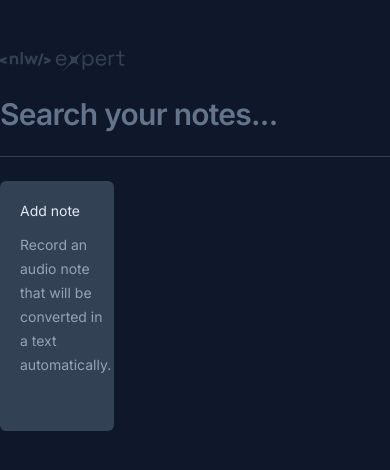
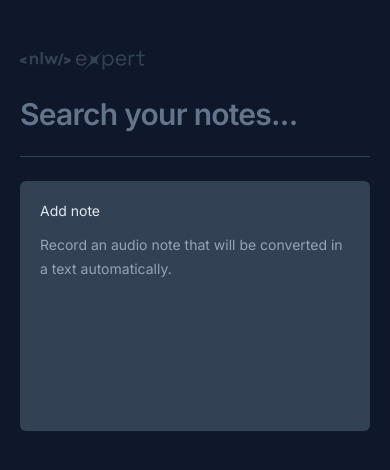
Before and after one commit to celiovjunior/notes-app, a React (Vite) app: page / in a window 390 px wide. Shown: the top 470 px of the page. Built offline with nearby package versions, Linux system fonts and the light colour scheme.

Commit message:
feat: working in responsivity, used iphone 12 shape

```diff
--- a/src/App.tsx
+++ b/src/App.tsx
@@ -43,7 +43,7 @@
     : notes
 
   return (
-    <div className='mx-auto max-w-6xl my-12 space-y-6'>
+    <div className='mx-auto max-w-6xl my-12 space-y-6 px-5'>
       <img src={logo} alt="Next level week event logo" />
 
       <form className='w-full'>
@@ -57,7 +57,7 @@
 
       <div className='h-px bg-slate-700' />
 
-      <div className='grid grid-cols-3 gap-6 auto-rows-[250px]'>
+      <div className='grid grid-cols-1 lg:grid-cols-3 gap-6 auto-rows-[250px]'>
 
         <NewNoteCard onNoteCreated={onNoteCreated} />
 
--- a/src/components/NewNoteCard.tsx
+++ b/src/components/NewNoteCard.tsx
@@ -92,7 +92,7 @@
 
       <Dialog.Portal>
         <Dialog.Overlay className='inset-0 fixed bg-black/60' />
-        <Dialog.Content className='fixed overflow-hidden left-1/2 top-1/2 -translate-x-1/2 -translate-y-1/2 max-w-[640px] w-full h-[60vh] bg-slate-700 rounded-md flex flex-col outline-none'>
+        <Dialog.Content className='fixed overflow-hidden inset-0 md:inset-auto md:left-1/2 md:top-1/2 md:-translate-x-1/2 md:-translate-y-1/2 md:max-w-[640px] w-full md:h-[60vh] bg-slate-700 md:rounded-md flex flex-col outline-none'>
 
           <Dialog.Close className='absolute right-0 top-0 bg-slate-800 p-1.5 text-slate-400 hover:text-slate-100'>
             <X className='w-5 h-5' />
--- a/src/components/NoteCard.tsx
+++ b/src/components/NoteCard.tsx
@@ -23,7 +23,7 @@
 
       <Dialog.Portal>
         <Dialog.Overlay className='inset-0 fixed bg-black/60' />
-        <Dialog.Content className='fixed overflow-hidden left-1/2 top-1/2 -translate-x-1/2 -translate-y-1/2 max-w-[640px] w-full h-[60vh] bg-slate-700 rounded-md flex flex-col outline-none'>
+        <Dialog.Content className='fixed inset-0 md:inset-auto overflow-hidden md:left-1/2 md:top-1/2 md:-translate-x-1/2 md:-translate-y-1/2 md:max-w-[640px] w-full md:h-[60vh] bg-slate-700 md:rounded-md flex flex-col outline-none'>
 
           <Dialog.Close className='absolute right-0 top-0 bg-slate-800 p-1.5 text-slate-400 hover:text-slate-100'>
             <X className='w-5 h-5' />
```
